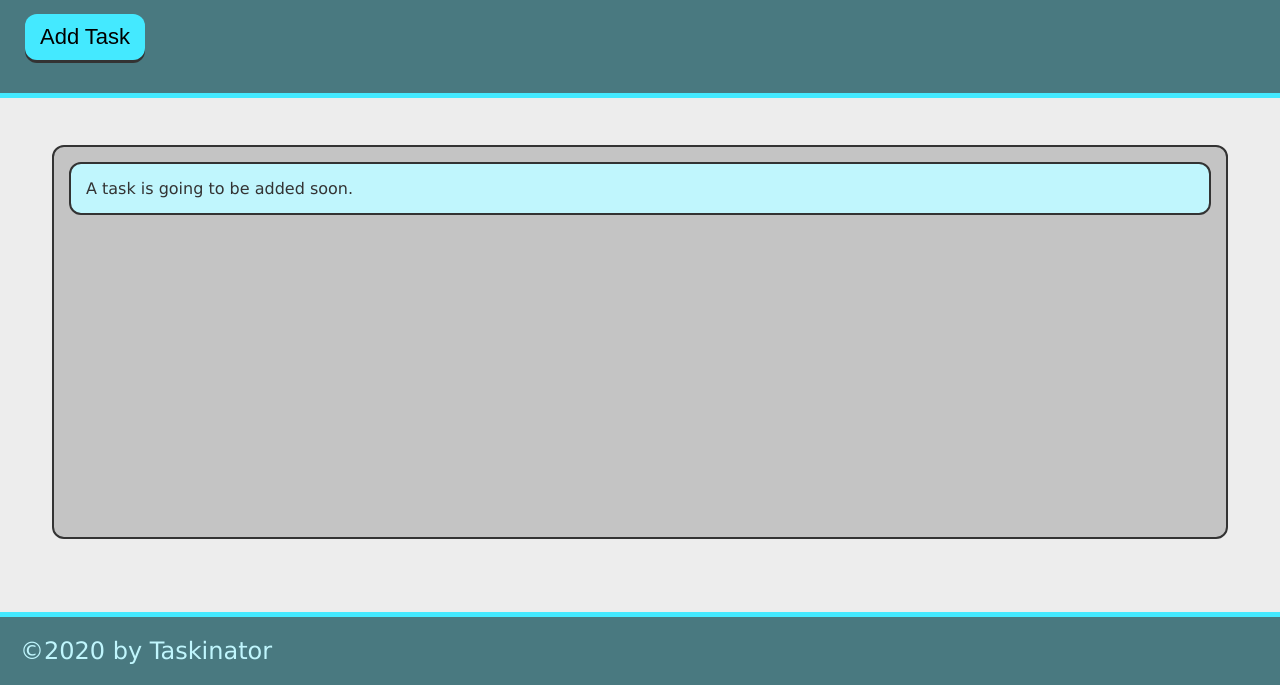
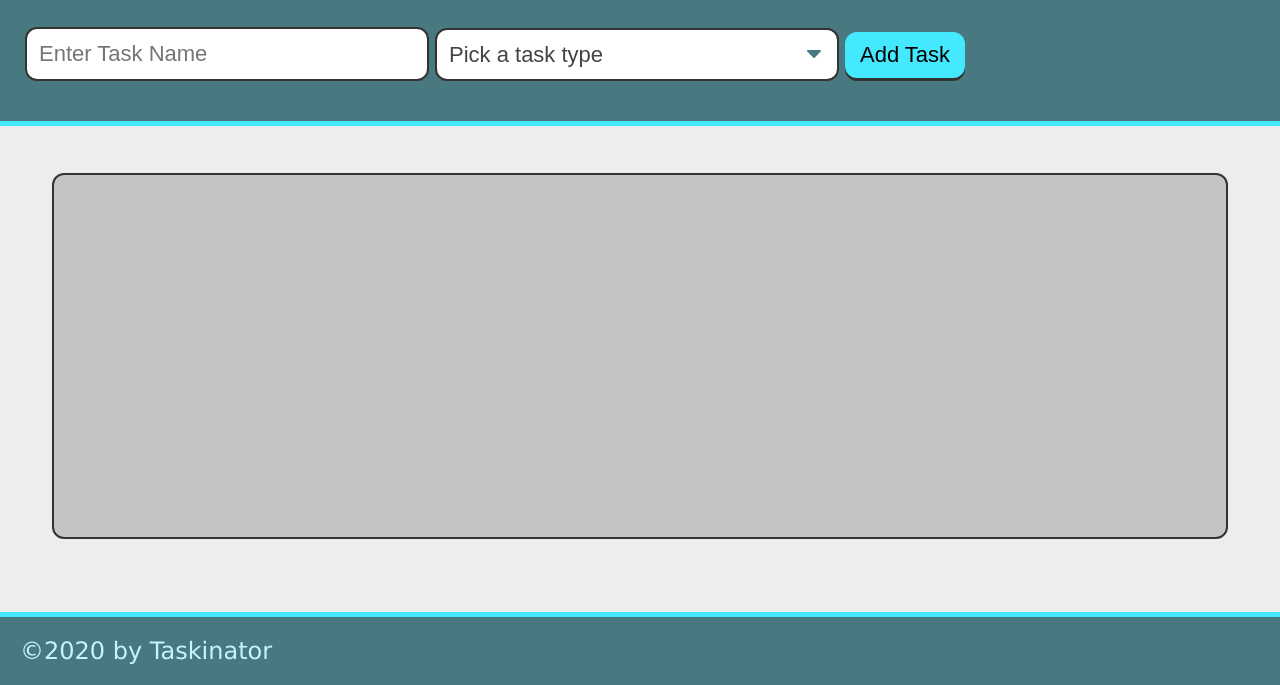
Before and after one commit to utilrr/taskinator, a plain HTML site: page index.html in a window 1280 px wide. Shown: the part 115-800 px from the top of the page. Drawn offline with Linux system fonts and the light colour scheme.

Commit message:
Added form submit branch & properties

```diff
--- a/index.html
+++ b/index.html
@@ -14,8 +14,22 @@
  <header>
      <h1 class='page-title'>Taskinator</h1>
      <p>Click the button below to add a new task!</p>
-     <button class="btn" id="save-task">Add Task</button>
-
+     <form id="task-form">
+      <div class="form-group">
+        <input type="text" name="task-name" class="text-input" placeholder="Enter Task Name" />
+      </div>
+      <div class="form-group">
+        <select name="task-type" class="select-dropdown">
+          <option value="" disabled selected>Pick a task type</option>
+          <option value="Print">Print</option>
+          <option value="Web">Web</option>
+          <option value="Mobile">Mobile</option>
+        </select>
+      </div>
+      <div class="form-group">
+        <button class="btn" id="save-task" type="submit">Add Task</button>
+      </div>
+    </form>
 
  </header>
 
@@ -23,7 +37,7 @@
  <section class='task-list-wrapper'>
   <h2 class='list-title'></h2>
     <ul class='task-list' id="tasks-to-do">
-      <li class='task-item'>A task is going to be added soon.</li>
+
     </ul>
   </section>
 
```
